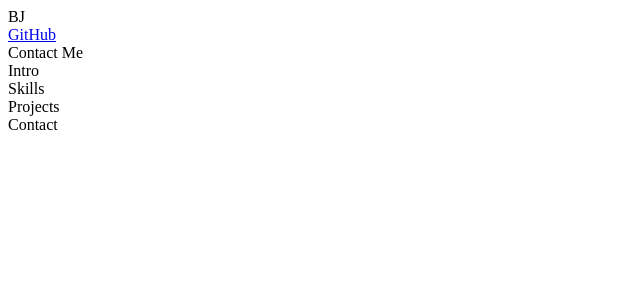
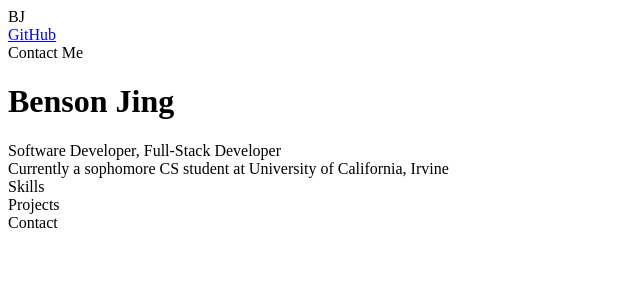
Before and after one commit to bensonjing/bensonjing.github.io, a React (Create React App) app: page / in a window 1280 px wide. Shown: the top 300 px of the page, without its empty margins (0-640 px from the left). Built offline with nearby package versions, Linux system fonts and the light colour scheme.

Commit message:
implement intro

```diff
--- a/src/components/Intro.js
+++ b/src/components/Intro.js
@@ -1,5 +1,14 @@
 function Intro() {
-  return <div>Intro</div>;
+  return (
+    <div id="intro">
+      <h1>Benson Jing</h1>
+      <div>
+        Software Developer, Full-Stack Developer
+        <br />
+        Currently a sophomore CS student at University of California, Irvine
+      </div>
+    </div>
+  );
 }
 
 export default Intro;
```
